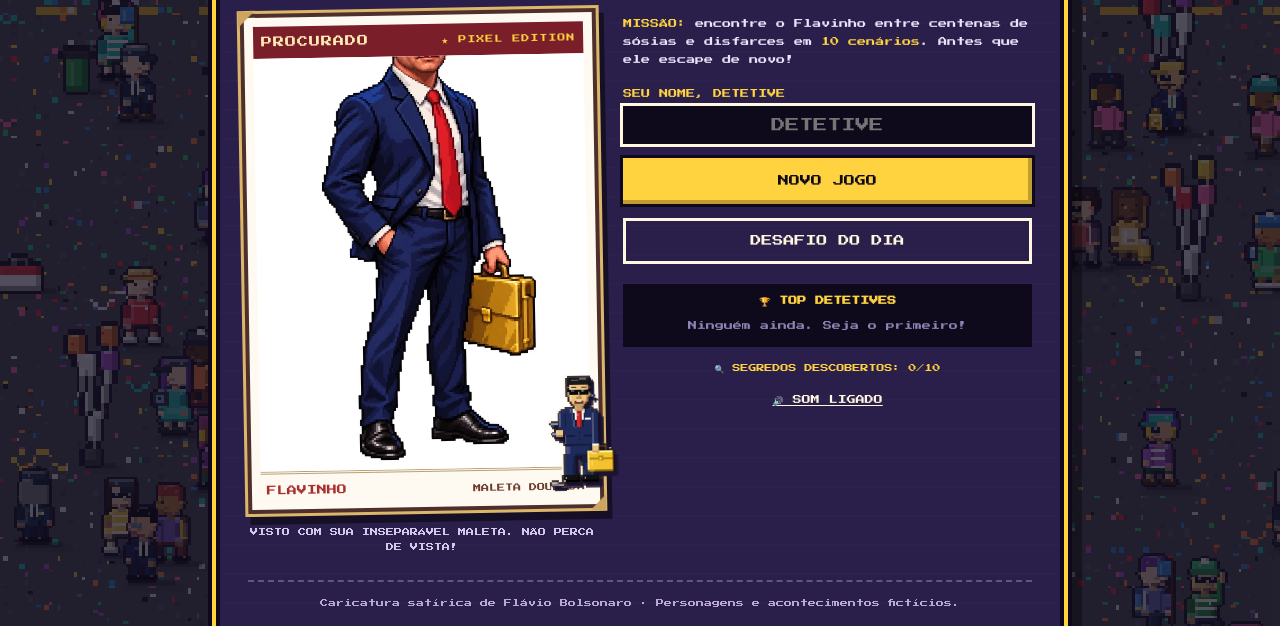
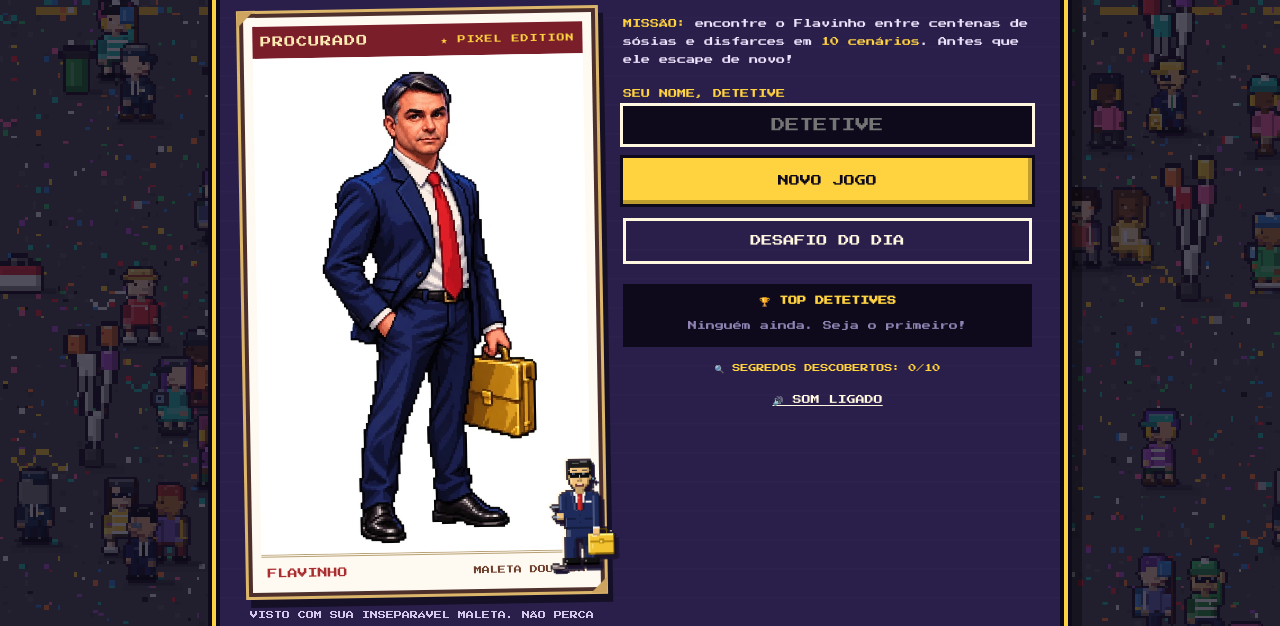
Before and after one commit to grecomilani/onde-esta-o-flavinho, a plain HTML site: page index.html in a window 1280 px wide. Shown: the part 174-800 px from the top of the page. Drawn offline with Linux system fonts and the light colour scheme.

Commit message:
fix: display the complete supplied portrait with correct proportional height

```diff
--- a/index.html
+++ b/index.html
@@ -63,7 +63,7 @@ input.shake{animation:shake .3s}
 .wanted-label{display:flex;align-items:center;justify-content:space-between;gap:5px;background:#7a1e2a;color:#ffecb5;padding:9px 8px;
   font-size:11px;letter-spacing:1px;line-height:1.3;white-space:nowrap}
 .wanted-label span{font-size:8px;color:#ffd23f}
-.wanted-portrait{display:block;width:100%;height:auto;aspect-ratio:4/5;object-fit:cover;object-position:center bottom;background:#fff;image-rendering:auto}
+.wanted-portrait{display:block;width:100%;height:auto;aspect-ratio:2/3;object-fit:contain;background:#fff;image-rendering:auto}
 .wanted-stamp{display:flex;align-items:center;justify-content:space-between;gap:8px;padding:9px 6px 2px;border-top:3px double #b7a177;
   color:#6d3d2c;font-size:8px;line-height:1.5}
 .wanted-stamp b{color:#a92e30;font-weight:normal;font-size:10px}
```
